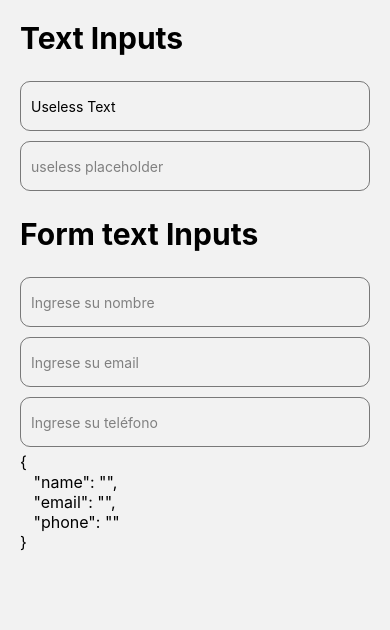
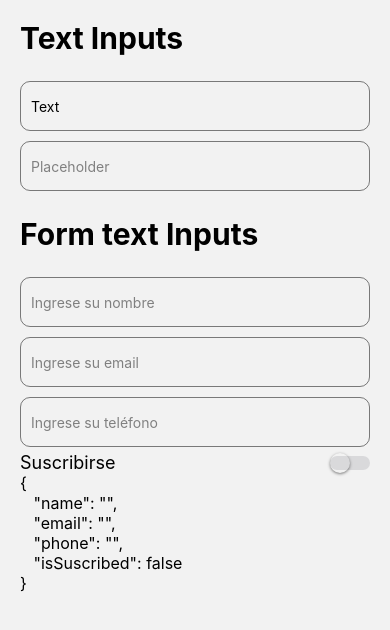
Before and after one commit to ferdeolazabal/RNComponents, a React Native app: screen /TextInputScreen in a window 390 px wide. Shown: the top 630 px of the page. Built offline with nearby package versions, Linux system fonts and the light colour scheme.

Commit message:
Add custom hook
- UseForm custom hook added
- Add styles to appTheme
- Add custom switch component to textImputScreen

```diff
--- /dev/null
+++ b/src/hooks/useForm.tsx
@@ -0,0 +1,18 @@
+import { useState } from 'react';
+
+export const useForm = <T extends Object>(initState: T) => {
+    const [state, setState] = useState(initState);
+
+    const onChange = (value: string | boolean, field: keyof T) => {
+        setState({
+            ...state,
+            [field]: value,
+        });
+    };
+
+    return {
+        ...state,
+        form: state,
+        onChange,
+    };
+};
--- a/src/screens/SwitchScreen.tsx
+++ b/src/screens/SwitchScreen.tsx
@@ -1,7 +1,8 @@
 import { useState } from 'react';
 import { CustomSwitch } from '../components/CustomSwitch';
 import { HeaderTitle } from '../components/HeaderTitle';
-import { StyleSheet, Text, View } from 'react-native';
+import { Text, View } from 'react-native';
+import { styles } from '../theme/appTheme';
 
 export const SwitchScreen = () => {
     const [state, setState] = useState({
@@ -20,7 +21,7 @@ export const SwitchScreen = () => {
     };
 
     return (
-        <View style={styles.container}>
+        <View style={styles.globalMargin}>
             <HeaderTitle title={'Switches'} />
 
             <View style={styles.switchRow}>
@@ -42,18 +43,3 @@ export const SwitchScreen = () => {
         </View>
     );
 };
-
-const styles = StyleSheet.create({
-    container: {
-        marginHorizontal: 20,
-    },
-    switchRow: {
-        flexDirection: 'row',
-        justifyContent: 'space-between',
-        alignItems: 'center',
-    },
-    text: {
-        color: 'black',
-        fontSize: 25,
-    },
-});
--- a/src/screens/TextImputScreen.tsx
+++ b/src/screens/TextImputScreen.tsx
@@ -1,34 +1,29 @@
-import React, { useState } from 'react';
-import { SafeAreaView, ScrollView, Text, TextInput } from 'react-native';
+import { useState } from 'react';
+import { ScrollView, Text, TextInput, View } from 'react-native';
+import { CustomSwitch } from '../components/CustomSwitch';
 import { HeaderTitle } from '../components/HeaderTitle';
+import { useForm } from '../hooks/useForm';
 import { styles } from '../theme/appTheme';
 
 const TextInputScreen = () => {
-    const [text, onChangeText] = useState('Useless Text');
+    const [text, onChangeText] = useState('Text');
     const [number, onChangeNumber] = useState('');
-    const [form, setForm] = useState({
+    const { form, isSuscribed, onChange } = useForm({
         name: '',
         email: '',
         phone: '',
+        isSuscribed: false,
     });
 
-    const onChange = (value: string, field: string) => {
-        setForm({
-            ...form,
-            [field]: value,
-        });
-    };
-
     return (
-        <SafeAreaView style={styles.globalMargin}>
-            <ScrollView>
+        <ScrollView style={styles.globalMargin}>
             <HeaderTitle title="Text Inputs" />
             <TextInput style={styles.input} onChangeText={onChangeText} value={text} />
             <TextInput
                 style={styles.input}
                 onChangeText={onChangeNumber}
                 value={number}
-                    placeholder="useless placeholder"
+                placeholder="Placeholder"
                 placeholderTextColor={'grey'}
                 keyboardType="numeric"
             />
@@ -41,7 +36,6 @@ const TextInputScreen = () => {
                 autoCorrect={false}
                 autoCapitalize="words"
                 onChangeText={(value: string) => onChange(value, 'name')}
-                    // value={text}
             />
             <TextInput
                 style={styles.input}
@@ -51,8 +45,7 @@ const TextInputScreen = () => {
                 autoCapitalize="none"
                 onChangeText={(value: string) => onChange(value, 'email')}
                 keyboardType="email-address"
-                    keyboardAppearance="light"
-                    // value={text}
+                keyboardAppearance="dark"
             />
             <TextInput
                 style={styles.input}
@@ -60,13 +53,21 @@ const TextInputScreen = () => {
                 placeholderTextColor={'grey'}
                 onChangeText={(value: string) => onChange(value, 'phone')}
                 keyboardType="phone-pad"
-                    // value={text}
             />
+
+            <View style={styles.switchRow}>
+                <Text style={styles.text}>Suscribirse</Text>
+                <CustomSwitch
+                    isOn={isSuscribed}
+                    onChange={(value) => onChange(value, 'isSuscribed')}
+                />
+            </View>
+
             <Text style={{ ...styles.blackText, fontSize: 16 }}>
                 {JSON.stringify(form, null, 3)}
             </Text>
+            <View style={{ height: 30 }} />
         </ScrollView>
-        </SafeAreaView>
     );
 };
 
--- a/src/theme/appTheme.tsx
+++ b/src/theme/appTheme.tsx
@@ -21,4 +21,13 @@ export const styles = StyleSheet.create({
         color: 'black',
         borderRadius: 10,
     },
+    switchRow: {
+        flexDirection: 'row',
+        justifyContent: 'space-between',
+        alignItems: 'center',
+    },
+    text: {
+        color: 'black',
+        fontSize: 18,
+    },
 });
```
Lines whose indentation alone changed are shown as unchanged.
